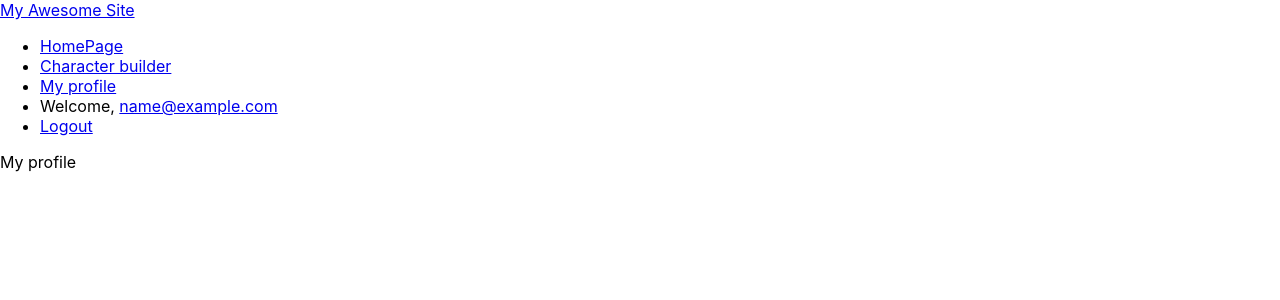
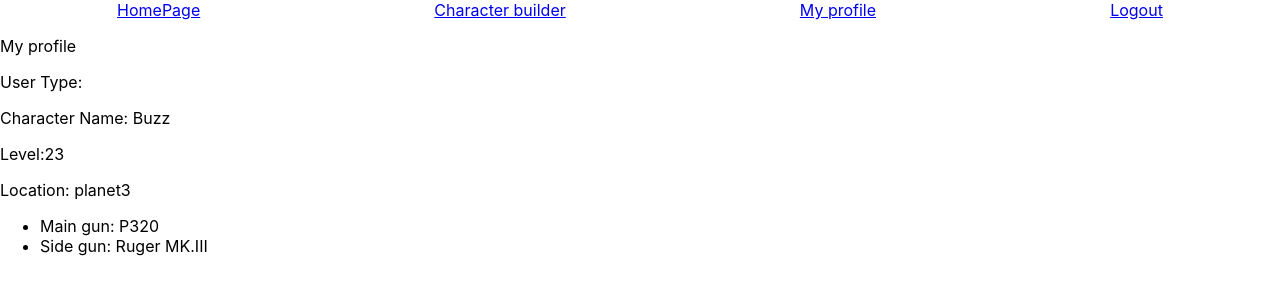
Before and after one commit to Sebastian-Nis/Project, a React (Create React App) app: page /profile in a window 1280 px wide. Shown: the top 300 px of the page. Built offline with nearby package versions, Linux system fonts and the light colour scheme; data requests are answered from the project's data file; sample sign-in values are in the browser's storage; the HTML template or start-up script is replaced by a standard one.

Commit message:
work work

```diff
--- a/db.json
+++ b/db.json
@@ -1,54 +1,95 @@
 {
-  "players":[
+  "users": [
     {
-      "id":1,
-      "email":"a@g.com",
-      "password":"password11",
-      "account_type":"standard"
+      "email": "a@a.com",
+      "password": "$2a$10$E1hq6juoEvlQq7Pu.rOikuLbcD/psEM8K/InxwBw2l2k8Z9izSQuS",
+      "id": 1,
+      "type": "admin"
     },
     {
-      "id":2,
-      "email":"b@g.com",
-      "password":"password12",
-      "account_type":"founder"
+      "email": "u@a.com",
+      "password": "$2a$10$XLpRSft4I0Z1b/hHj8eYZuvfvQB06YRQeyv7j9/.7P8DLJ2StnrEu",
+      "id": 2,
+      "type": "user"
     },
     {
-      "id":3,
-      "email":"c@g.com",
-      "password":"password13",
-      "account_type":"veteran"
+      "email": "vip@a.com",
+      "password": "$2a$10$NDKb7G.55.fOfJnsIP2ae.0bIt6jJpuq1MtwvqYnTZHY.UrqzUiWO",
+      "id": 3,
+      "type": "vip"
+    },
+    {
+      "email": "t@a.com",
+      "password": "$2a$10$NC8OcPN1PWePUDIUob5DcuTGXP4D37k7xRbw3akgMd6BweHo2ODeK",
+      "type": "user",
+      "id": 4
     }
   ],
-  "staff":[
+  "users_details": [
     {
-      "id":1,
-      "email":"h@g.com",
-      "password":"password111",
-      "security_access":false,
-      "role":"Game Master"
+      "userId": 1,
+      "nickname": "Buzz",
+      "level": 23,
+      "location": "planet3",
+      "guns": [
+        "P320",
+        "Ruger MK.III"
+      ]
     },
     {
-      "id":2,
-      "email":"e@g.com",
-      "password":"password112",
-      "security_access":true,
-      "role":"Admin"
+      "userId": 2,
+      "nickname": "user normal",
+      "level": 52,
+      "location": "planet vip",
+      "guns": [
+        "P320",
+        ""
+      ]
+    },
+    {
+      "userId": 3,
+      "nickname": "Vip nick",
+      "level": 52,
+      "location": "planet vip",
+      "guns": [
+        "P320",
+        ""
+      ]
+    },
+    {
+      "userId": 4,
+      "nickname": "user normal",
+      "level": 52,
+      "location": "planet1",
+      "guns": [
+        "P320",
+        ""
+      ]
     }
   ],
-  "guns":[
+  "guns": [
     {
-      "id":"1",
-      "name":"P320",
-      "type":"pistol",
-      "caliber":"9mm",
-      "image":"https://i.imgur.com/mB6Xvld.png"
+      "id": "1",
+      "name": "P320",
+      "type": "pistol",
+      "caliber": "9mm",
+      "image": "https://i.imgur.com/mB6Xvld.png"
     },
     {
-      "id":"2",
-      "name":"Ruger MK.III",
-      "type":"pistol",
-      "caliber":"9mm",
-      "image":"https://i.imgur.com/mUvp6HZ.png"
+      "id": "2",
+      "name": "Ruger MK.III",
+      "type": "pistol",
+      "caliber": "9mm",
+      "image": "https://i.imgur.com/mUvp6HZ.png"
+    }
+  ],
+  "gunidea": [
+    {
+      "id": "1",
+      "name": "ff0",
+      "type": "pistol",
+      "caliber": ".45ACP",
+      "image": "https://i.imgur.com/mB6Xvld.png"
     }
   ]
 }
--- a/routes.json
+++ b/routes.json
@@ -1,4 +1,5 @@
 {
-    "players": 440,
-    "staff": 444
+    "users": 400,
+    "users_details": 440,
+    "guns":444
   }
--- a/src/App.js
+++ b/src/App.js
@@ -4,6 +4,7 @@ import { Nav } from './components/Nav/Nav';
 import { Auth } from './components/Auth/Auth';
 import { Home } from './components/Home/Home';
 import { Planner } from './components/Planner/Planner';
+import {GunDetails} from './components/Gun/GunDetails';
 import { AuthContextProvider } from './components/Auth/Auth.context';
 import { PrivateRoute} from './components/Auth/PrivateRoute';
 
@@ -20,6 +21,7 @@ function App() {
             <Route exact path="/" component={Home} />
             <PrivateRoute exact path="/profile" component={Profile} />
             <Route path="/planner" component={Planner} />
+            <Route path="/gunDetails/:id" component={GunDetails} />
             <Route path="/login" component={Auth} />
             <Route path="/register" component={Auth} />
             <Route path="*" component={() => <h1>404 Page not found</h1>} />
--- a/src/components/Auth/Auth.js
+++ b/src/components/Auth/Auth.js
@@ -7,6 +7,7 @@ export function Auth() {
   const [values, setValues] = useState({
     email: '',
     password: '',
+    type:'user',
     'retype-password': '',
   });
 
@@ -22,6 +23,8 @@ export function Auth() {
 
   const history = useHistory();
   const location = useLocation();
+
+
 
   if (auth) {
     history.push('/');
@@ -64,6 +67,7 @@ export function Auth() {
         body: JSON.stringify({
           email: values.email,
           password: values.password,
+          type:values.type
         }),
       }
     ).then((res) => res.json());
@@ -103,6 +107,7 @@ export function Auth() {
     setErrors(newErrors);
     return isValid;
   }
+
 
   return (
     <form onSubmit={handleSubmit} noValidate={true}>
--- /dev/null
+++ b/src/components/Gun/GunCard.js
@@ -0,0 +1,11 @@
+import { Link } from 'react-router-dom';
+export function GunCard({ gunId,gunName,gunIMG}) {
+    return (
+        <Link to={`/gunDetails/${gunId}`}>
+      <div>
+          <img src={gunIMG} alt="Gun no img"></img>
+          <p>{gunName}</p>
+      </div>
+      </Link>
+    );
+  }
--- /dev/null
+++ b/src/components/Gun/GunDetails.js
@@ -0,0 +1,28 @@
+import { useParams } from 'react-router-dom';
+import { useEffect, useState } from 'react';
+
+export function GunDetails() {
+    const { id } = useParams();
+    const [gun, setGun] = useState(null);
+
+    useEffect(() => {
+        fetch(`http://localhost:3001/guns?id=${id}`, {
+        headers: {
+            'Content-type': 'application/json',
+        },
+        })
+        .then((res) => {return res.json();})
+        .then((data) => {setGun(data[0])});
+
+    },[id])
+
+    return (
+       <div>
+        <p>{id}</p>
+          <img src={gun?.image} alt="Gun no img"></img>
+          <p>{gun?.name}</p>
+          <p>{gun?.type}</p>
+          <p>{gun?.caliber}</p>
+        </div>
+    );
+  }
--- a/src/components/Nav/Nav.js
+++ b/src/components/Nav/Nav.js
@@ -39,65 +39,34 @@ export function Nav() {
 //             </>
 // //         )}
 //       </nav>
-      <nav>
-        <Link to="/" >
-          My Awesome Site
+      <nav className="navbar">
+        <Link exact to="/" >
+          HomePage
         </Link>
-        <ul >
-          <li>
-            <NavLink exact to="/" >
-              HomePage
-            </NavLink>
-          </li>
-          <li>
-            <NavLink to="/planner" >
-              Character builder
-            </NavLink>
-          </li>
-
-          {/* <li>
-            <NavLink to="/albums" >
-              Albums
-            </NavLink>
-          </li> */}
-
+        <Link to="/planner" >
+          Character builder
+        </Link>
           {!auth?.user && (
             <>
-              <li >
                 <NavLink to="/login" >
                   Login
                 </NavLink>
-              </li>
-              <li>
                 <NavLink to="/register" >
                   Register
                 </NavLink>
-              </li>
             </>
           )}
 
           {auth?.user && (
             <>
-              <li>
                 <NavLink to="/profile" >
                   My profile
                 </NavLink>
-              </li>
-
-              <li >
-                Welcome,{' '}
-                <NavLink to="/profile" >
-                  {auth.user.email}
-                </NavLink>
-              </li>
-              <li>
                 <a href="/" onClick={handleLogout}>
                   Logout
                 </a>
-              </li>
             </>
           )}
-        </ul>
       </nav>
   );
 }
--- /dev/null
+++ b/src/components/Nav/Nav.module.css
@@ -0,0 +1,37 @@
+.main-menu {
+  display: flex;
+  gap: 0.5rem;
+  list-style: none;
+  flex-grow: 1;
+
+  margin: 0;
+}
+
+.main-menu a {
+  text-decoration: none;
+}
+
+.main-menu a:hover {
+  text-decoration: underline;
+}
+
+.logo {
+  font-size: 1.5rem;
+  font-weight: bold;
+  text-decoration: none;
+  color: inherit;
+}
+
+.nav {
+  display: flex;
+  gap: 1rem;
+  align-items: center;
+}
+
+.active {
+  background-color: var(--primary-color);
+}
+
+.push-right {
+  margin-left: auto;
+}
--- a/src/components/Planner/Planner.js
+++ b/src/components/Planner/Planner.js
@@ -1,10 +1,35 @@
-import './Planner.css';
+import { useEffect, useState } from 'react';
+import { GunCard } from '../Gun/GunCard';
 
 export function Planner() {
+  const [guns, setGuns] = useState(null);
 
-    return (
-      <div className="compare">
+  useEffect(() => {
+    fetch(`http://localhost:3001/guns`, {
+      headers: {
+        'Content-type': 'application/json',
+      },
+    })
+      .then((res) => {return res.json();})
+      .then((data) => {setGuns(data)});
 
-      </div>
-    );
-  }
+  },[])
+
+  useEffect(() => {
+    console.log(guns)
+  },[guns])
+
+  return(
+    <>
+      {Array.isArray(guns) &&
+        guns.map((gun) => (
+          <GunCard
+            key={gun.id}
+            gunId={gun.id}
+            gunName={gun.name}
+            gunIMG={gun.image}
+          />
+        ))}
+    </>
+  )
+}
--- a/src/components/Profile/Profile.js
+++ b/src/components/Profile/Profile.js
@@ -1,7 +1,53 @@
+import { useEffect, useState } from 'react';
+import { useAuth } from '../Auth/Auth.context';
 
 export function Profile() {
+  const [users_details, setUsers_details] = useState(null);
+  const { auth, logout } = useAuth();
+
+  useEffect(() => {
+    console.log("here")
+    console.log(auth?.user.id)
+    fetch(`http://localhost:3001/users_details?userId=${auth?.user.id}`, {
+      headers: {
+        Authorization: `Bearer ${auth?.accessToken}`,
+      },
+    })
+      .then((res) => {
+        if (!res.ok) {
+          if (res.status === 401) {
+            logout();
+            throw new Error('Token expired!');
+          }
+          throw new Error(
+            'Fetching data failed with status code: ',
+            res.status
+          );
+        }
+
+        return res.json();
+      })
+      .then((data) => {setUsers_details(data[0])});
+
+  }, [auth, logout]);
+
+  useEffect(() => {
+    console.log(users_details)
+}, [users_details]);
 
     return (
-      <p>My profile</p>
+      <>
+        <p>My profile</p>
+        <div className="userprofile">
+          <p>User Type: {auth?.user.type}</p>
+          <p>Character Name: {users_details?.nickname}</p>
+          <p>Level:{users_details?.level} </p>
+          <p>Location: {users_details?.location}</p>
+          <ul>
+            <li>Main gun: {users_details?.guns[0]}</li>
+            <li>Side gun: {users_details?.guns[1]}</li>
+          </ul>
+        </div>
+      </>
     );
   }
```
Also changed, not shown: New Text Document.txt (added), 1 other file (tests, documents, lock files or other folders).
